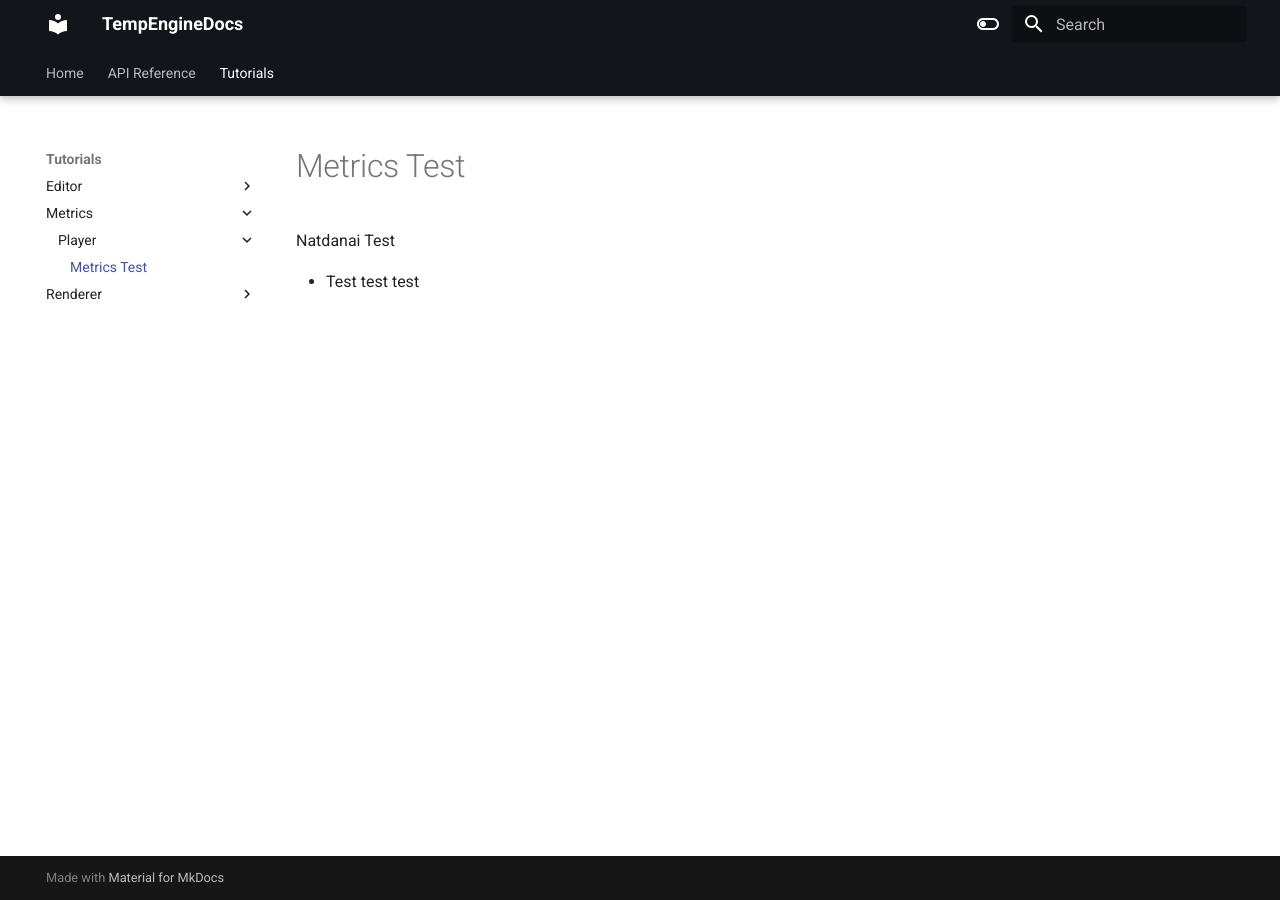
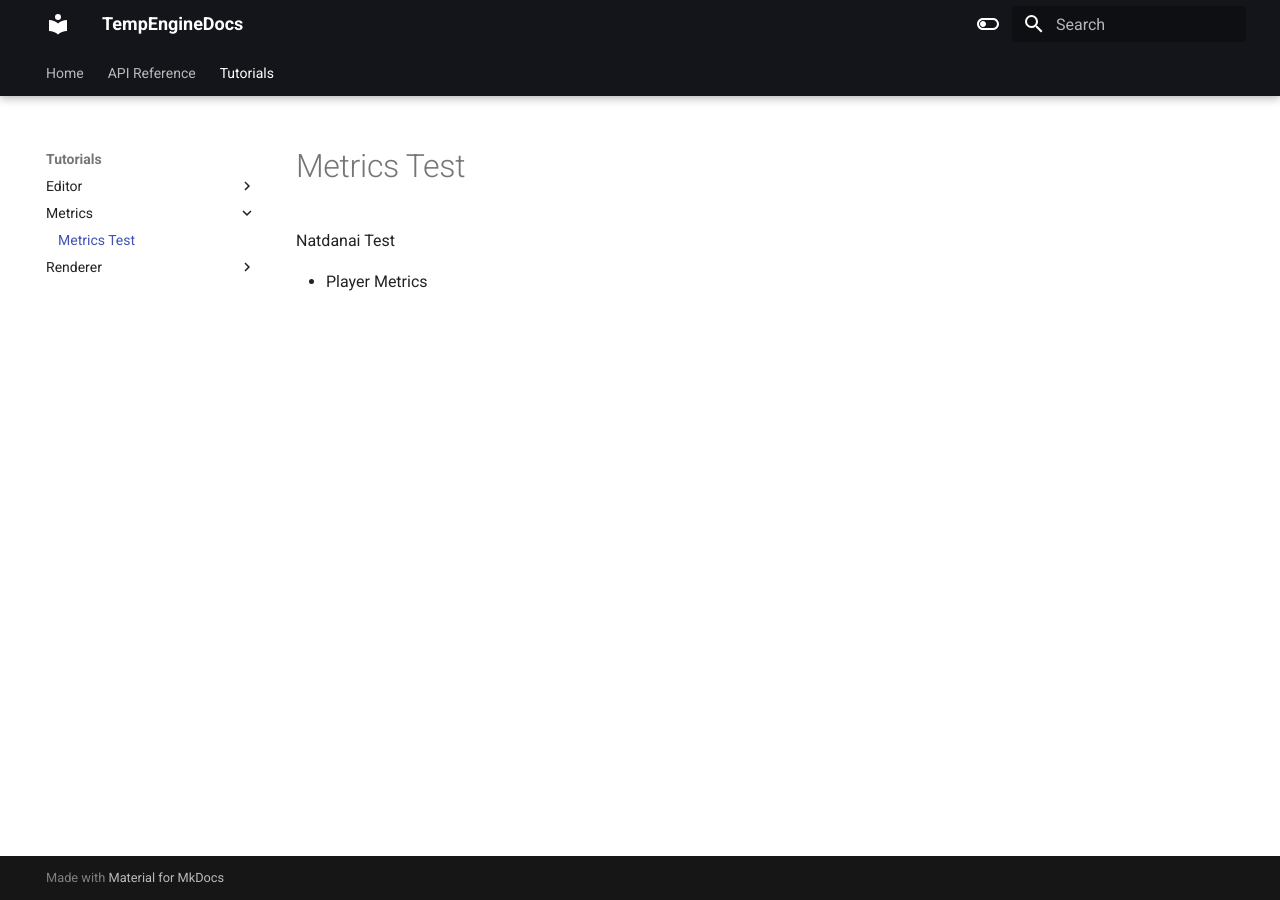
Before and after one commit to erichederstedt/TempEngineDocs, an MkDocs documentation site: the page built from docs/Tutorials/Metrics/test.md, in a window 1280 px wide. Built offline with MkDocs 1.6.1 and Material for MkDocs 9.7.7, drawn with Linux system fonts in a browser that asks for light colours.

```diff
--- a/docs/Tutorials/Metrics/Player/Camera.md
+++ b/docs/Tutorials/Metrics/test.md
@@ -2,4 +2,4 @@
 
 Natdanai Test
 
-- Test test test
+- Player Metrics
```
Also changed, not shown: docs/Tutorials/Metrics/Player.png (added).
